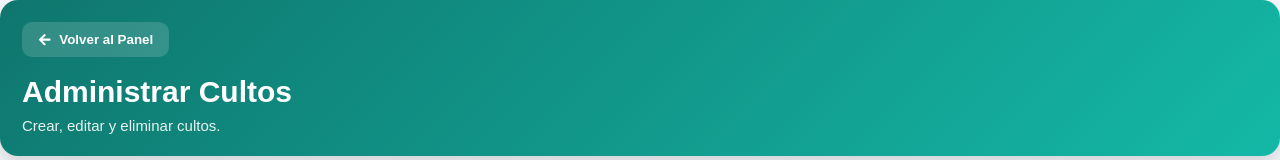
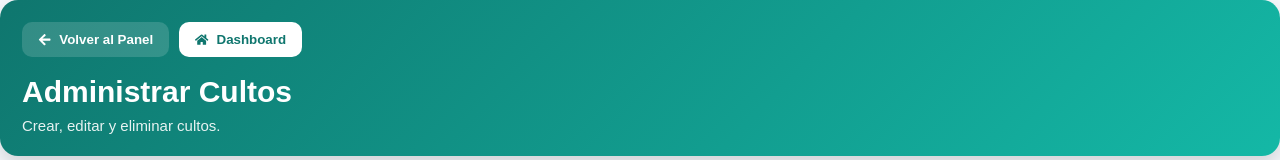
Before and after one commit to multimediaitp2024-arch/multimedia-itp, a React (Vite) app: page /admin/cultos in a window 1280 px wide. Shown: the top 160 px of the page. Built offline with nearby package versions, Linux system fonts and the light colour scheme; no server answers; the database is empty; sample sign-in values are in the browser's storage.

Commit message:
Mejoras en cultos, turnos y navegación del panel admin

```diff
--- a/src/admin/AdminTurnos.jsx
+++ b/src/admin/AdminTurnos.jsx
@@ -84,6 +84,10 @@ export default function AdminTurnos() {
     <p><strong>Transmisión:</strong> {turno.transmision}</p>
     <p><strong>Fotos:</strong> {turno.fotos}</p>
   </>
+) : ["Jueves", "Sábado"].includes(turno.dia) ? (
+  <>
+    <p><strong>Cabina:</strong> {turno.cabina}</p>
+  </>
 ) : (
   <>
     <p><strong>Cabina Culto:</strong> {turno.cabinaCulto}</p>
--- a/src/components/AdminHeader.jsx
+++ b/src/components/AdminHeader.jsx
@@ -1,5 +1,4 @@
-
-import { FaArrowLeft } from "react-icons/fa";
+import { FaArrowLeft, FaHome } from "react-icons/fa";
 import { useNavigate } from "react-router-dom";
 
 export default function AdminHeader({
@@ -19,6 +18,14 @@ export default function AdminHeader({
         boxShadow: "0 8px 20px rgba(0,0,0,.15)",
       }}
     >
+      <div
+        style={{
+          display: "flex",
+          gap: "10px",
+          marginBottom: "18px",
+          flexWrap: "wrap",
+        }}
+      >
         <button
           onClick={() => navigate("/admin")}
           style={{
@@ -31,7 +38,6 @@ export default function AdminHeader({
             display: "flex",
             alignItems: "center",
             gap: "8px",
-          marginBottom: "18px",
             fontWeight: "bold",
             transition: ".2s",
           }}
@@ -45,6 +51,33 @@ export default function AdminHeader({
           <FaArrowLeft />
           Volver al Panel
         </button>
+
+        <button
+          onClick={() => navigate("/")}
+          style={{
+            background: "#fff",
+            border: "none",
+            color: "#0F766E",
+            padding: "10px 16px",
+            borderRadius: "10px",
+            cursor: "pointer",
+            display: "flex",
+            alignItems: "center",
+            gap: "8px",
+            fontWeight: "bold",
+            transition: ".2s",
+          }}
+          onMouseEnter={(e) => {
+            e.currentTarget.style.opacity = "0.9";
+          }}
+          onMouseLeave={(e) => {
+            e.currentTarget.style.opacity = "1";
+          }}
+        >
+          <FaHome />
+          Dashboard
+        </button>
+      </div>
 
       <h1
         style={{
--- a/src/components/TurnoForm.jsx
+++ b/src/components/TurnoForm.jsx
@@ -119,6 +119,8 @@ export default function TurnoForm({
           >
             <option value="">Seleccione</option>
             <option>Miércoles</option>
+            <option>Jueves</option>
+            <option>Sábado</option>
             <option>Domingo</option>
           </select>
         </div>
@@ -131,6 +133,22 @@ export default function TurnoForm({
             <CampoPersona titulo="Transmisión" nombre="transmision" valor={form.transmision} lista={equipo} cambio={handleChange} />
 
             <CampoPersona titulo="Fotos" nombre="fotos" valor={form.fotos} lista={equipo} cambio={handleChange} />
+          </>
+        )}
+           {/* JUEVES */}
+        {form.dia === "Jueves" && (
+          <>
+            <CampoPersona titulo="Cabina" nombre="cabina" valor={form.cabina} lista={equipo} cambio={handleChange} />
+
+
+          </>
+        )}
+           {/* SABADO */}
+        {form.dia === "Sábado" && (
+          <>
+            <CampoPersona titulo="Cabina" nombre="cabina" valor={form.cabina} lista={equipo} cambio={handleChange} />
+
+
           </>
         )}
 
--- a/src/pages/Cultos.jsx
+++ b/src/pages/Cultos.jsx
@@ -198,46 +198,14 @@ function Cultos() {
 
             <h3>📖 Versículos</h3>
 
-            {cultoActual.versiculo1 && (
-              <p>📖 {cultoActual.versiculo1}</p>
-            )}
-
-            {cultoActual.versiculo2 && (
-              <p>📖 {cultoActual.versiculo2}</p>
-            )}
-
-            {cultoActual.versiculo3 && (
-              <p>📖 {cultoActual.versiculo3}</p>
-            )}
-
-            {cultoActual.versiculo4 && (
-              <p>📖 {cultoActual.versiculo4}</p>
-            )}
-
-            {cultoActual.versiculo5 && (
-              <p>📖 {cultoActual.versiculo5}</p>
-            )}
-
-            {cultoActual.versiculo6 && (
-              <p>📖 {cultoActual.versiculo6}</p>
-            )}
-
-            {cultoActual.versiculo7 && (
-              <p>📖 {cultoActual.versiculo7}</p>
-            )}
-
-            {cultoActual.versiculo8 && (
-              <p>📖 {cultoActual.versiculo8}</p>
-            )}
-
-            {cultoActual.versiculo9 && (
-              <p>📖 {cultoActual.versiculo9}</p>
-            )}
-
-            {cultoActual.versiculo10 && (
-              <p>📖 {cultoActual.versiculo10}</p>
-            )}
-
+<div
+  style={{
+    whiteSpace: "pre-line",
+    lineHeight: "1.8",
+  }}
+>
+  {cultoActual.versiculos || "Pendiente"}
+</div>
             {cultoActual.notas && (
               <>
                 <hr />
```
Lines whose indentation alone changed are shown as unchanged.
